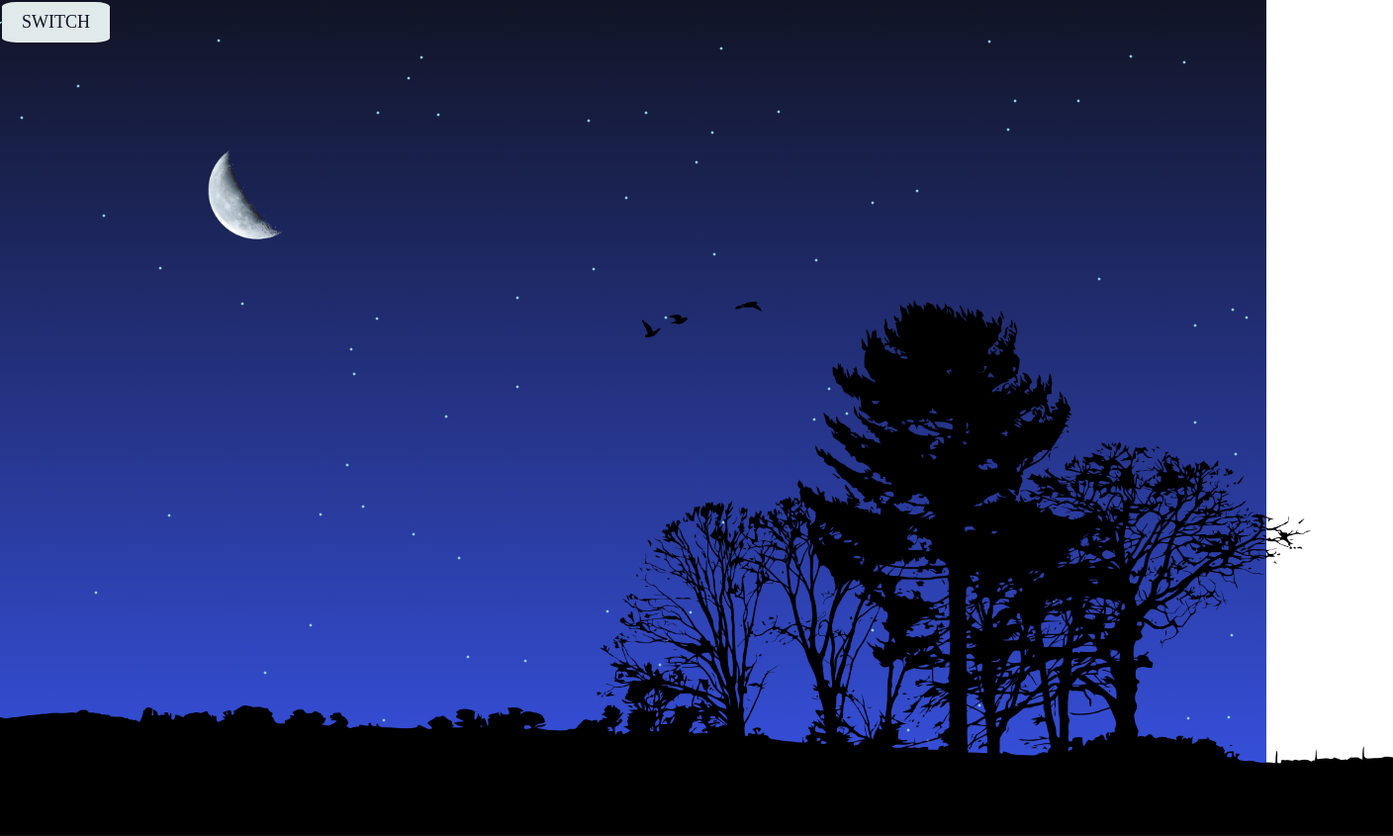
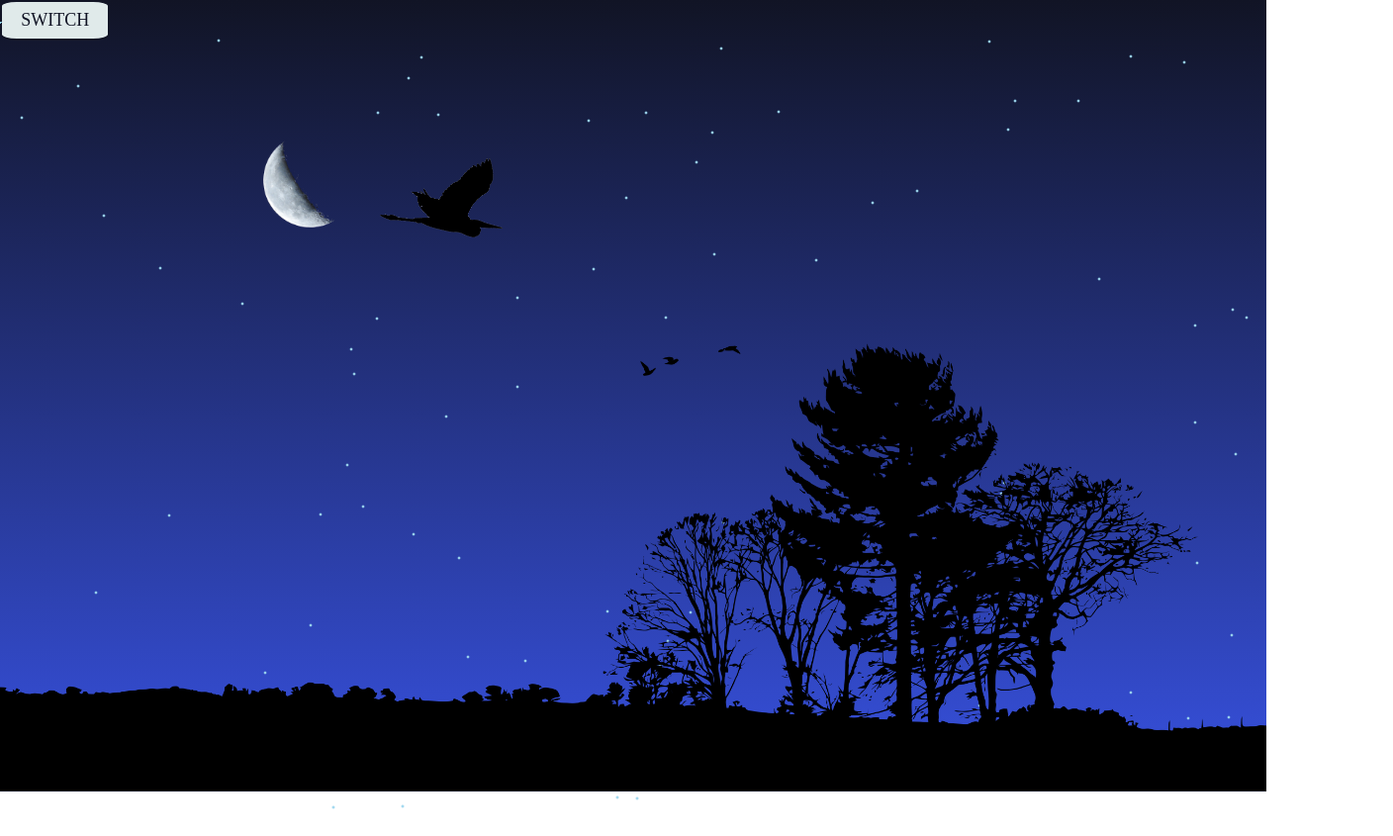
Before and after one commit to hashcodez2004/Js_Anime, a plain HTML site: page index.html in a window 1280 px wide. Shown: the whole page at 99% size, 1408 px wide, since content can reach past the window. After the commit the page ends 822 px from the top, so only its background shows below. Drawn offline with Linux system fonts and the light colour scheme.

Commit message:
Bird_Added

```diff
--- a/index.html
+++ b/index.html
@@ -11,9 +11,12 @@
     <svg id="star"></svg>
     <div class="background">
       <div>
-        <button type="button" class="button" onclick="dayNight()">SWITCH</button>
+        <button type="button" class="button" onclick="dayNight()">
+          SWITCH
+        </button>
       </div>
-      <img src="img/onlyMoon.png" class="moon" id="sun"/>
+      <img src="img/bird.png" class="bird" />
+      <img src="img/onlyMoon.png" class="moon" id="sun" />
       <img src="img/landscape.png" class="jungle" />
     </div>
 
@@ -79,21 +82,42 @@
     </script>
 
     <script>
-      var image_tracker = 'white';
-      function change(){
-        var image = document.getElementById('sun');
-        if(isNight==false){
-          if(image_tracker=='white'){
-          image.src= 'img/sun1.png';
-          image_tracker='yellow';
-        }
-        else{
-          image.src='img/sun.png';
-          image_tracker='white';
-        }
+      var image_tracker = "white";
+      function change() {
+        var image = document.getElementById("sun");
+        if (isNight == false) {
+          if (image_tracker == "white") {
+            image.src = "img/sun1.png";
+            image_tracker = "yellow";
+          } else {
+            image.src = "img/sun.png";
+            image_tracker = "white";
+          }
         }
       }
-      var timer = setInterval('change();',1);
+      var timer = setInterval("change();", 10);
+    </script>
+
+    <script>
+      let bird = document.querySelector('.bird');
+      let moveBy = 10;
+
+      window.addEventListener('load', () =>{
+        bird.style.position = 'absolute';
+        bird.style.left = 0;
+        bird.style.top = 0;
+      });
+
+      window.addEventListener('keyup', (e) => {
+        switch(e.key){
+          case 'ArrowLeft' :
+            bird.style.left = parseInt(bird.style.left) - moveBy + 'px';
+            break;
+          case 'ArrowRight' :
+            bird.style.left = parseInt(bird.style.left) + moveBy + 'px';
+            break;
+        }
+      });
     </script>
   </body>
 </html>
--- a/style.css
+++ b/style.css
@@ -2,45 +2,49 @@
     margin: 0;
     padding: 0;
     box-sizing: border-box;
+    overflow: hidden;
   }
 
   .background {
-
-    width: 100%;
+    width: 100vw;
     height: 100vh;
     background: linear-gradient(#111425, #3751e0);
     background-attachment: fixed;
     overflow: hidden;
   }
 
+  .bird {
+    position: absolute;
+    margin-left: 30vw;
+    margin-top: 20vh;
+    height: 10vh;
+  }
+
   .moon {
-
-    height: 100px;
-    margin-left: 200px;
-    margin-top: 100px;
+    height: 12vh;
+    margin-left: 20vw;
+    margin-top: 12vh;
   }
 
   .jungle {
     position: absolute;
     bottom: 0;
     left: 0;
-    width: 100%;
-    z-index: 1000;
-    transform: scale(1.2);
+    width: 100vw;
+    z-index: 10;
   }
 
-
-.button{
+  .button {
     background-color: rgb(224, 234, 234);
     color: #111425;
-    padding: 10px 20px;
+    padding: 1vh 1.5vw;
     border: 2px solid;
-    border-radius:15% ;
+    border-radius: 15%;
     font-size: large;
     font-family: algerian;
   }
 
-.button:hover{
+  .button:hover {
     background-color: aqua;
   }
   .background i {
@@ -51,8 +55,8 @@
   }
 
   #star {
-    width: 100%;
-    height: 100%;
+    width: 100vw;
+    height: 100vh;
     position: absolute;
     top: 0;
     left: 0;
```
Also changed, not shown: img/bird.png (added), img/cloud1.png (added). Lines whose indentation alone changed are shown as unchanged.
